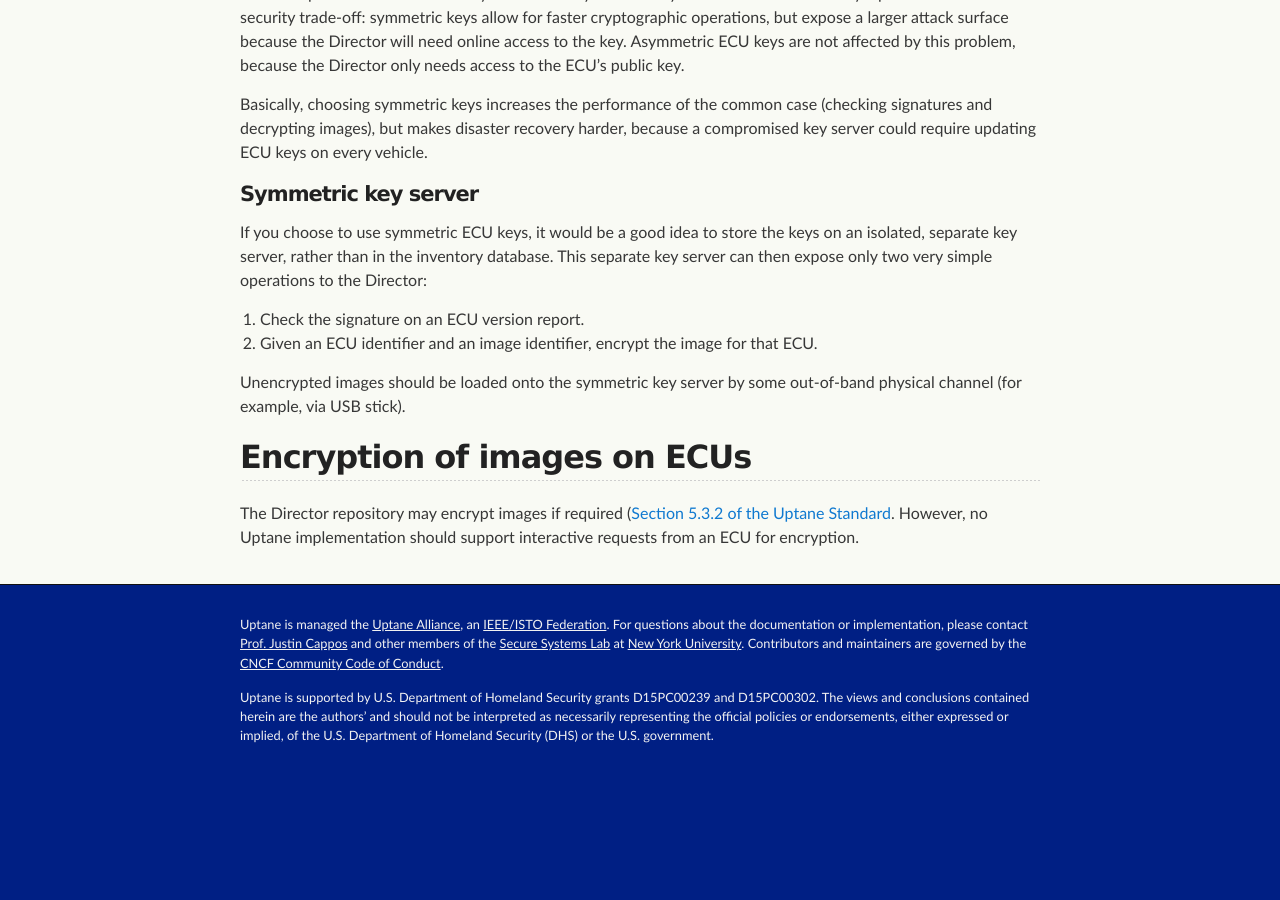
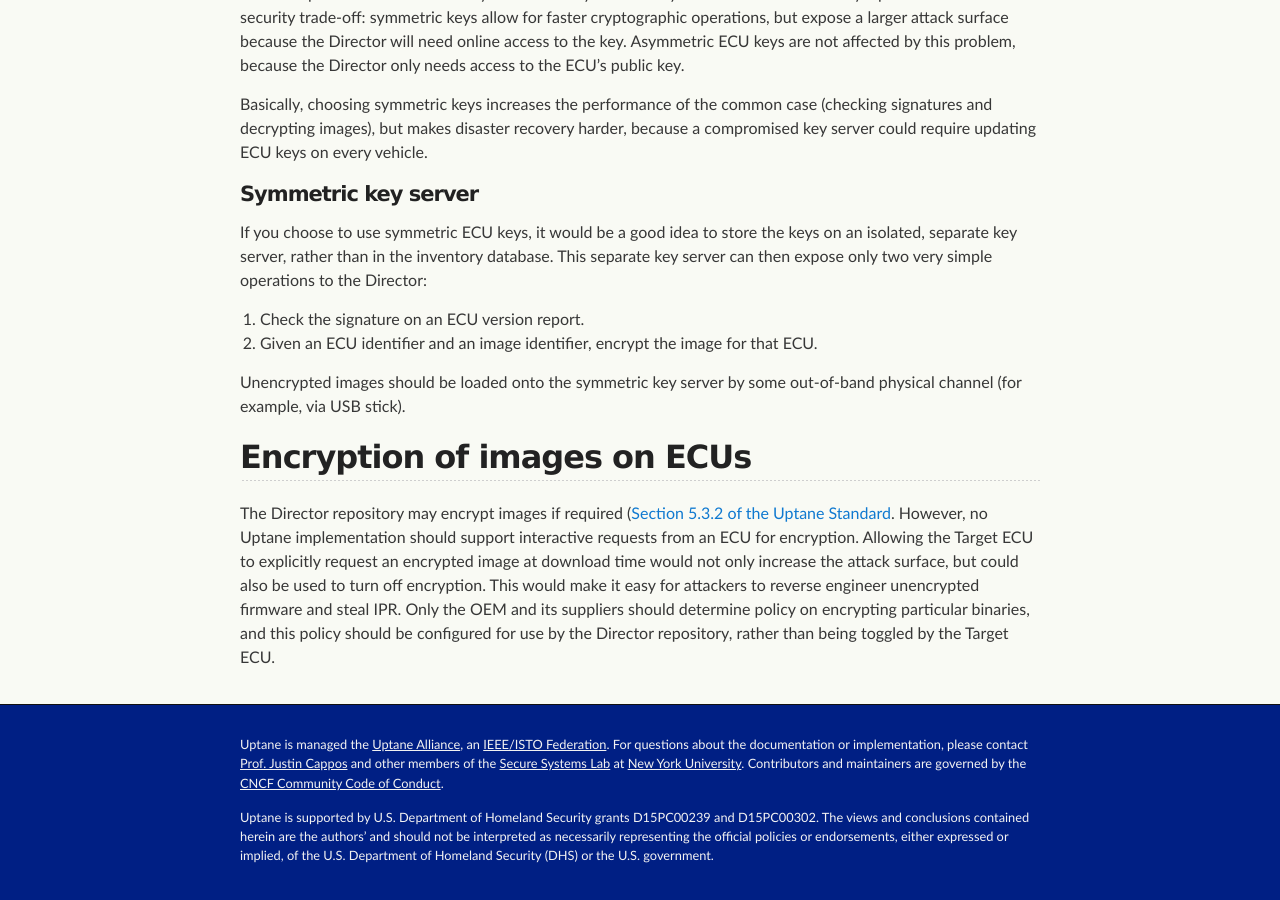
Before and after one commit to uptane/deployment-considerations, a Jekyll site: the page built from ecus.md, in a window 1280 px wide and 900 px high, scrolled down 1802 px. Built offline with Jekyll 4.4.1, drawn with Linux system fonts in a browser that asks for light colours; our own code applies the rules of GitHub Pages for plain Markdown files; before the commit the page ends 2582 px from its top, so only the background shows below that.

Commit message:
Added clarification of added statement
I expanded on the statement about ECUs requesting image encryption, based on some great feedback from Ira. I think this provides a needed rationale, as well as an answer to the question stated in Issue #7, which this PR will close out.

```diff
--- a/ecus.md
+++ b/ecus.md
@@ -48,4 +48,8 @@ Unencrypted images should be loaded onto the symmetric key server by some out-of
 
 ## Encryption of images on ECUs
 
-The Director repository may encrypt images if required ([Section 5.3.2 of the Uptane Standard](https://github.com/uptane/uptane-standard/blob/master/uptane-standard.md#director-repository-director_repository). However, no Uptane implementation should support interactive requests from an ECU for encryption.
+The Director repository may encrypt images if required ([Section 5.3.2 of the Uptane Standard](https://github.com/uptane/uptane-standard/blob/master/uptane-standard.md#director-repository-director_repository). However, no Uptane implementation should support interactive requests from an ECU for encryption.  Allowing the
+Target ECU to explicitly request an encrypted image at download
+time would not only increase the attack surface, but could also be used to turn off encryption. This would make it easy for attackers to reverse engineer unencrypted firmware and steal IPR. Only the OEM and its suppliers should determine policy on
+encrypting particular binaries, and this policy should be configured for use by the
+Director repository, rather than being toggled by the Target ECU.
```
